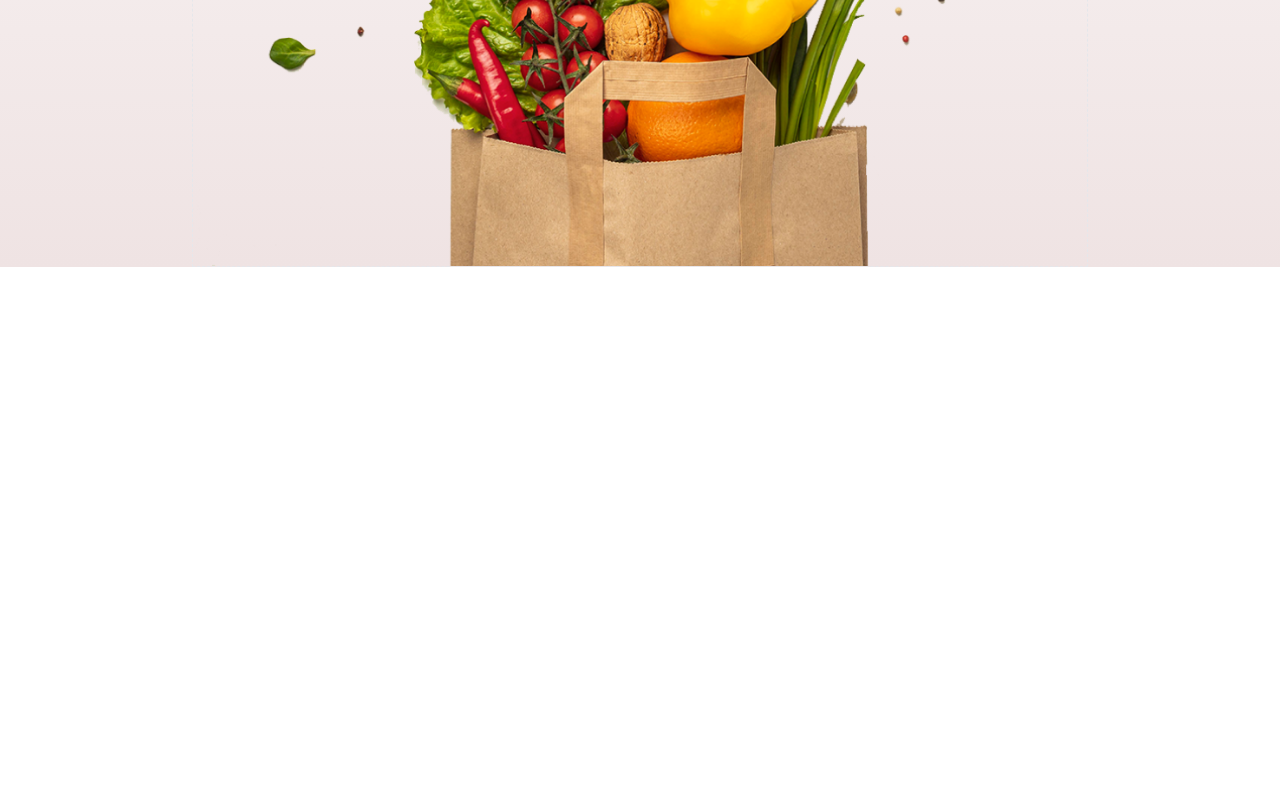
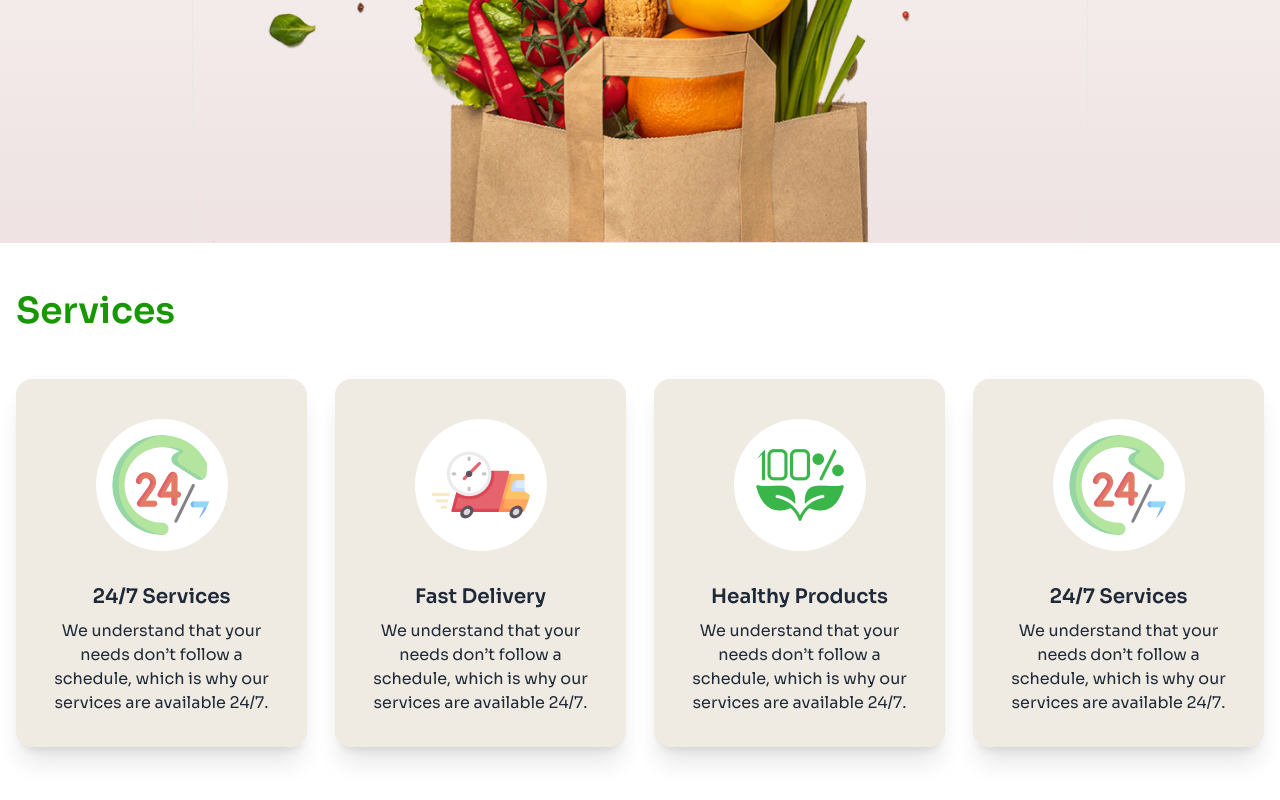
Before and after one commit to ahmedjoseph07/nature-plater, a plain HTML site: page index.html in a window 1280 px wide. Shown: the part 876-1676 px from the top of the page. Before the commit the page ends 1191 px from the top, so only its background shows below. Drawn offline with nearby package versions, Linux system fonts and the light colour scheme.

Commit message:
services section styled

```diff
--- a/index.html
+++ b/index.html
@@ -18,7 +18,7 @@
         .bg-custom-gradient {
             background-image: linear-gradient(to bottom, #FFFFFF, #EFE3E3);
         }
-    </style>style>
+    </style>
 </head>
 
 <body data-theme="light" class="font-sora">
@@ -63,7 +63,60 @@
         </section>
     </header>
     <main>
+        <!-- Services -->
+        <section class="container mx-auto mb-36">
+            <h2 class="font-semibold text-2xl lg:text-4xl text-[#179800] mb-12 mx-4">Services</h2>
+            <div class="flex gap-7 flex-col lg:flex-row mx-4">
+                <div
+                    class="card bg-base-100 max-w-96 shadow-xl h-full bg-[#EFEBE3] cursor-pointer hover:scale-105 transition-all duration-500 ease">
+                    <figure class="px-10 pt-10">
+                        <img class="bg-white p-4 rounded-full" src="assets/service.png" alt="" class="rounded-xl" />
+                    </figure>
+                    <div class="card-body items-center text-center">
+                        <h2 class="card-title">24/7 Services </h2>
+                        <p>We understand that your needs don’t follow a schedule, which is why our services are
+                            available 24/7. </p>
+                    </div>
+                </div>
 
+                <div
+                    class="card bg-base-100 max-w-96 shadow-xl h-full bg-[#EFEBE3] cursor-pointer hover:scale-105 transition-all duration-500 ease">
+                    <figure class="px-10 pt-10">
+                        <img class="bg-white p-4 rounded-full" src="assets/delivery.png" alt="" class="rounded-xl" />
+                    </figure>
+                    <div class="card-body items-center text-center">
+                        <h2 class="card-title">Fast Delivery </h2>
+                        <p>We understand that your needs don’t follow a schedule, which is why our services are
+                            available 24/7. </p>
+                    </div>
+                </div>
+
+                <div
+                    class="card bg-base-100 max-w-96 shadow-xl h-full bg-[#EFEBE3] cursor-pointer hover:scale-105 transition-all duration-500 ease">
+                    <figure class="px-10 pt-10">
+                        <img class="bg-white p-4 rounded-full" src="assets/healthy.png" alt="" class="rounded-xl" />
+                    </figure>
+                    <div class="card-body items-center text-center">
+                        <h2 class="card-title">Healthy Products </h2>
+                        <p>We understand that your needs don’t follow a schedule, which is why our services are
+                            available 24/7. </p>
+                    </div>
+                </div>
+
+                <div
+                    class="card bg-base-100 max-w-96 shadow-xl h-full bg-[#EFEBE3] cursor-pointer hover:scale-105 transition-all duration-500 ease">
+                    <figure class="px-10 pt-10">
+                        <img class="bg-white p-4 rounded-full" src="assets/service.png" alt="" class="rounded-xl" />
+                    </figure>
+                    <div class="card-body items-center text-center">
+                        <h2 class="card-title">24/7 Services </h2>
+                        <p>We understand that your needs don’t follow a schedule, which is why our services are
+                            available 24/7. </p>
+                    </div>
+                </div>
+
+            </div>
+        </section>
     </main>
     <footer>
 
```
